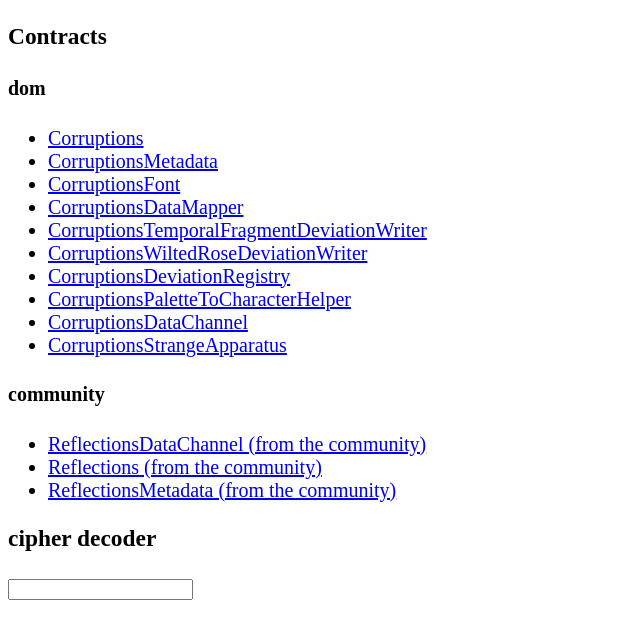
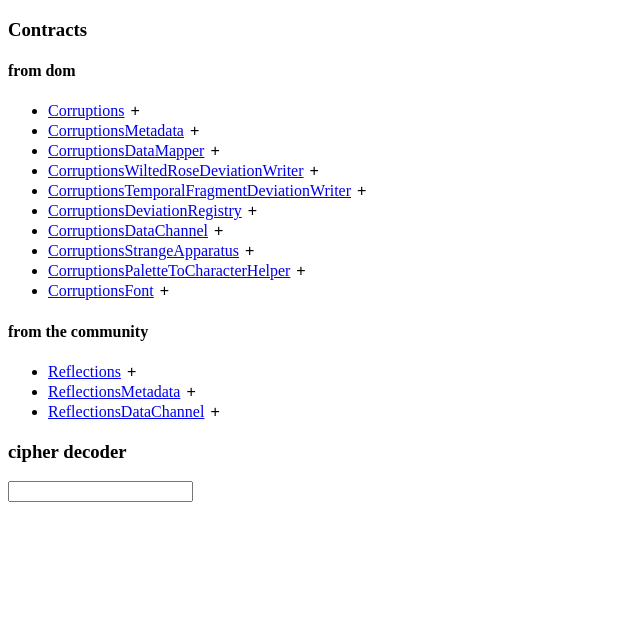
Before and after one commit to diogoquintas/corruptions, a Next.js app: page / in a window 1280 px wide. Shown: the top 638 px of the page, without its empty margins (0-640 px from the left). Built offline with nearby package versions, Linux system fonts and the light colour scheme.

Commit message:
feat: add contract details

```diff
--- a/components/contract-item/ContractItem.js
+++ b/components/contract-item/ContractItem.js
@@ -1,9 +1,15 @@
-export default function ContractItem({ title, address }) {
+import { useState } from "react";
+
+export default function ContractItem({ title, address, description }) {
+  const [open, setOpen] = useState(false);
+
   return (
     <li key={address}>
       <a target="_blank" href={`https://etherscan.io/address/${address}`}>
         {title}
       </a>
+      <button onClick={() => setOpen(!open)}>{`${open ? "-" : "+"}`}</button>
+      {description && open && <p>{description}</p>}
     </li>
   );
 }
--- a/components/contract-list/ContractList.js
+++ b/components/contract-list/ContractList.js
@@ -5,64 +5,77 @@ export default function ContractList() {
     <section>
       <h3>Contracts</h3>
       <section>
-        <h4>dom</h4>
+        <h4>from dom</h4>
         <ul>
           <ContractItem
             title="Corruptions"
             address="0x5BDf397bB2912859Dbd8011F320a222f79A28d2E"
+            description="The main contract. The ERC-721 interface."
           />
           <ContractItem
             title="CorruptionsMetadata"
             address="0x2688212B769B693254D054f7E4b0d86E9462373b"
+            description="The contract that generates the token data + image for corruptions."
+          />
+          <ContractItem
+            title="CorruptionsDataMapper"
+            address="0x7A96d95a787524a27a4df36b64a96910a2fDCF5B"
+            description="Additional information to each corruption, at the moment maps the tokenId with his deviation status."
+          />
+          <ContractItem
+            title="CorruptionsWiltedRoseDeviationWriter"
+            address="0x4500f6e46D485B62eD35926052F04C04f627F637"
+            description="The first deviation chapter. The wilted rose, only 64 could deviate."
+          />
+          <ContractItem
+            title="CorruptionsTemporalFragmentDeviationWriter"
+            address="0x6a00bC9eD4DcE14ed7bA72D01da6ed4746C5792e"
+            description="The second deviation chapter. Contains 8 different deviations."
+          />
+          <ContractItem
+            title="CorruptionsDeviationRegistry"
+            address="0x40f7ad19c7F37AcD76958d61Cbc783c77411cd9b"
+            description="The names of each deviation, their current contract address and linking between tokenId and deviation."
+          />
+          <ContractItem
+            title="CorruptionsDataChannel"
+            address="0x90Ccc00699222A9870DbCFb980512a6eA40edB6F"
+            description="The portal that receives messages from (*) and (s)."
+          />
+          <ContractItem
+            title="CorruptionsStrangeApparatus"
+            address="0xe6F3E72d039563BE214B2762Df39049ce20D2426"
+            description="The portal that receives ciphers."
+          />
+          <ContractItem
+            title="CorruptionsPaletteToCharacterHelper"
+            address="0x4680bdeB308ce794Ed1Bb86162f8d81ae8477ba8"
+            description="Render utils."
           />
           <ContractItem
             title="CorruptionsFont"
             address="0xdf8A48979F33f12952Ab4cF6f960EA4071fc656b"
-          />
-          <ContractItem
-            title="CorruptionsDataMapper"
-            address="0x7A96d95a787524a27a4df36b64a96910a2fDCF5B"
-          />
-          <ContractItem
-            title="CorruptionsTemporalFragmentDeviationWriter"
-            address="0x6a00bC9eD4DcE14ed7bA72D01da6ed4746C5792e"
-          />
-          <ContractItem
-            title="CorruptionsWiltedRoseDeviationWriter"
-            address="0x4500f6e46D485B62eD35926052F04C04f627F637"
-          />
-          <ContractItem
-            title="CorruptionsDeviationRegistry"
-            address="0x40f7ad19c7F37AcD76958d61Cbc783c77411cd9b"
-          />
-          <ContractItem
-            title="CorruptionsPaletteToCharacterHelper"
-            address="0x4680bdeB308ce794Ed1Bb86162f8d81ae8477ba8"
-          />
-          <ContractItem
-            title="CorruptionsDataChannel"
-            address="0x90Ccc00699222A9870DbCFb980512a6eA40edB6F"
-          />
-          <ContractItem
-            title="CorruptionsStrangeApparatus"
-            address="0xe6F3E72d039563BE214B2762Df39049ce20D2426"
+            description="Render utils."
           />
         </ul>
       </section>
       <section>
-        <h4>community</h4>
+        <h4>from the community</h4>
         <ul>
           <ContractItem
-            address="0xFEEDa52dc1c570533B68eFC9a6DaA2D212bCC836"
-            title="ReflectionsDataChannel (from the community)"
+            address="0x06EB2100d66558CF8BCc3784420ad549D8D69bf6"
+            title="Reflections"
+            description="NFT to fund the 8 deviations reserved for our multisig wallet."
           />
           <ContractItem
-            address="0x06EB2100d66558CF8BCc3784420ad549D8D69bf6"
-            title="Reflections (from the community)"
+            address="0x86a103d80798A9202CbA0cEc9F499Cc24eA24FA5"
+            title="ReflectionsMetadata"
+            description="The contract that generates the token data + image for reflections."
           />
           <ContractItem
-            address="0x7572f8cC39266AEa2A29cAd3536C8f8904a599f8"
-            title="ReflectionsMetadata (from the community)"
+            address="0xFEEDa52dc1c570533B68eFC9a6DaA2D212bCC836"
+            title="ReflectionsDataChannel"
+            description="The portal created to talk with (*) and (s)."
           />
         </ul>
       </section>
--- a/styles/globals.css
+++ b/styles/globals.css
@@ -1,3 +1,6 @@
-body {
-  font-size: 20px;
+button {
+  background: none;
+  border: 0;
+  font-size: 16px;
+  cursor: pointer;
 }
```
